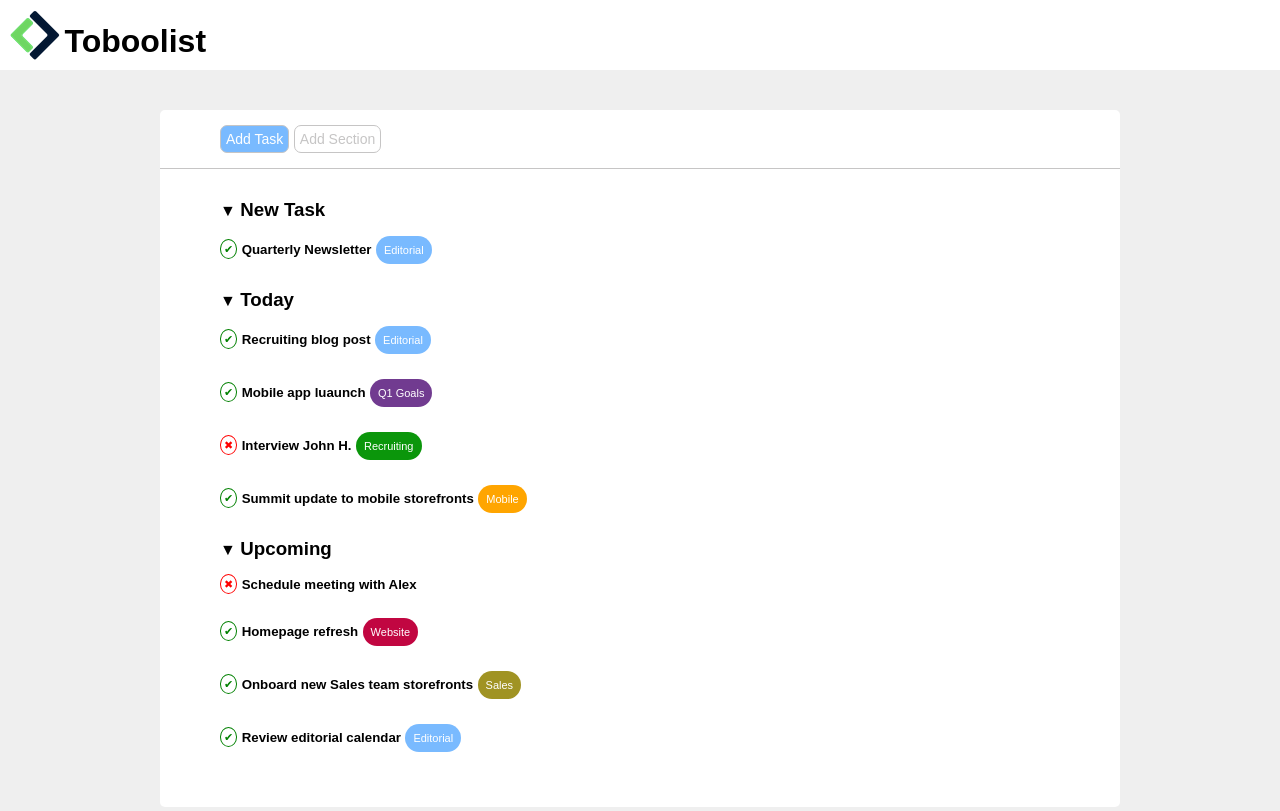
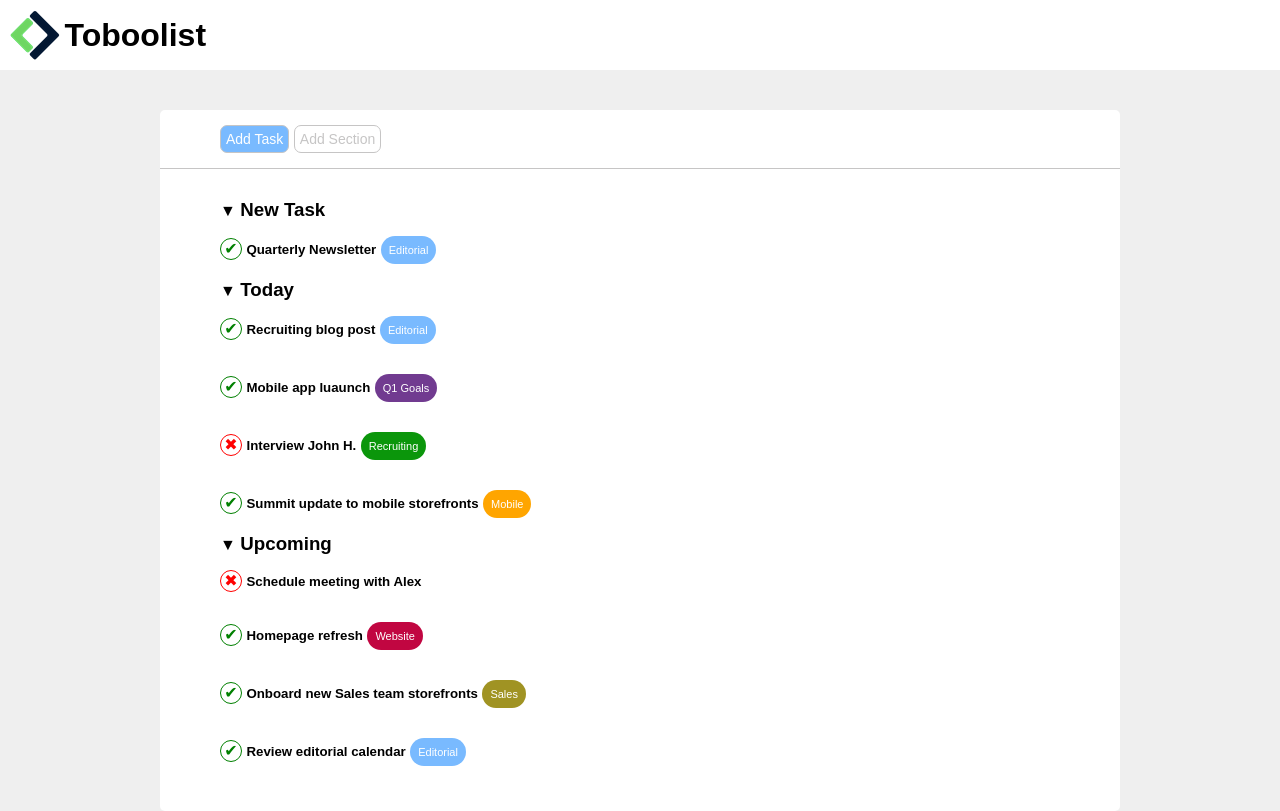
Before and after one commit to Luketto-dev/html-css-toboolist, a plain HTML site: page index.html in a window 1280 px wide. Drawn offline with Linux system fonts and the light colour scheme.

Commit message:
correzioni post revisione esercizio in classe! modificata classe .circle

```diff
--- a/css/style.css
+++ b/css/style.css
@@ -19,7 +19,11 @@ header div{
 }
 
 header img{
-    vertical-align: bottom;
+    vertical-align: middle;
+}
+
+header h1{
+    vertical-align: middle;
 }
 
 /* centratura orizzontale del main e stile  */
@@ -37,7 +41,7 @@ main{
 }
 
 .button-container{
-    padding: 15px 0px 15px 60px;
+    padding: 15px 60px 15px 60px;
     border-bottom: 1px solid rgb(198, 197, 197);
 }
 
@@ -65,16 +69,19 @@ main{
 }
 
 .task-container{
-    margin-top: 15px;
-    margin-bottom: 25px;
+    padding-top: 15px;
+    padding-bottom: 15px;
 }
 
 /* classe per creare un cerchio */
 .task-container .circle{
+    display: inline-block;
+    width: 22px;
+    height: 22px;
     border-radius: 50%;
-    padding: 3px;
-    font-size: 11px;
-    vertical-align: middle;
+    font-size: 16px;
+    line-height: 20px;
+    text-align: center;
 }
 
 /* divido i diversi tipi di cerchio in base al colore e bordo diverso */
```
